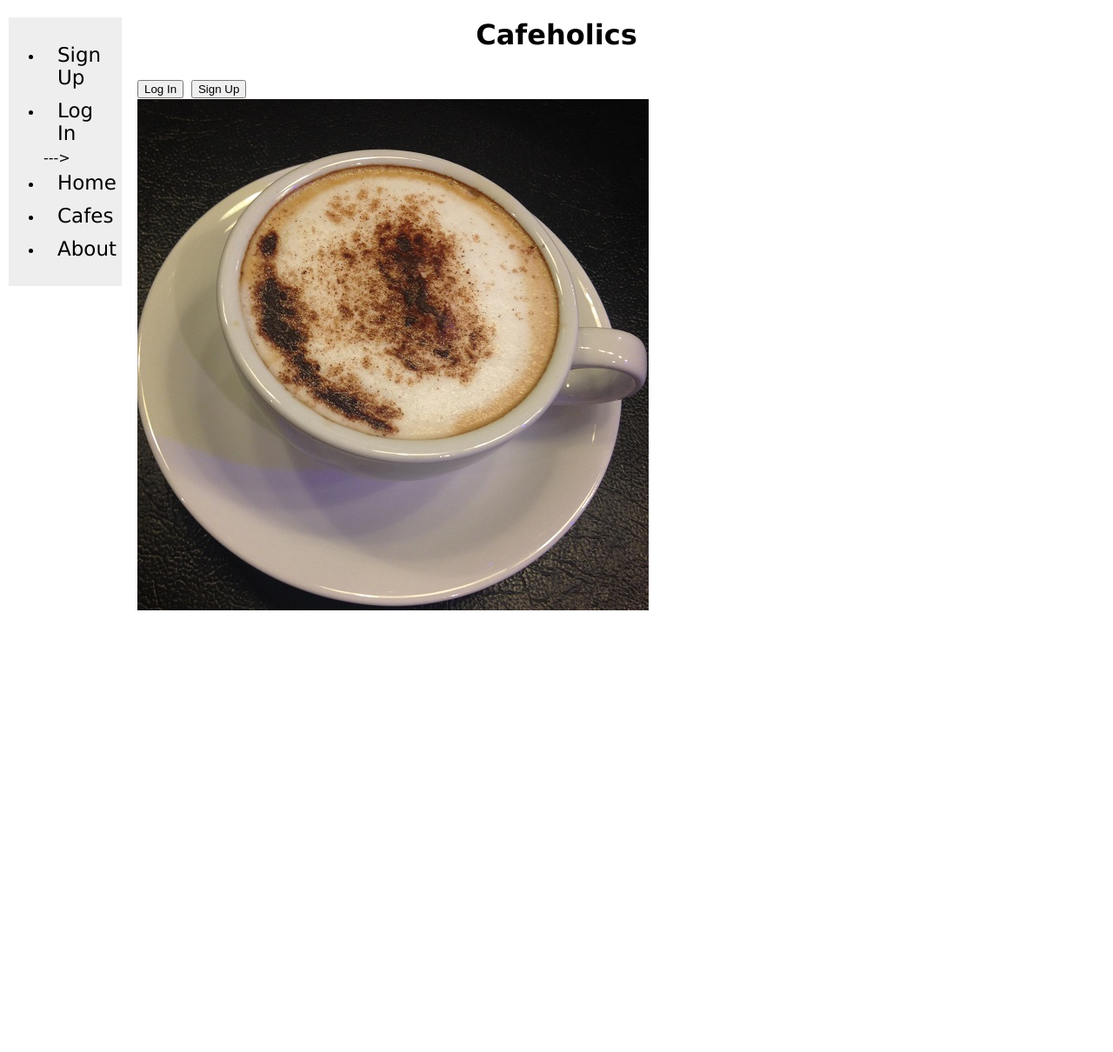
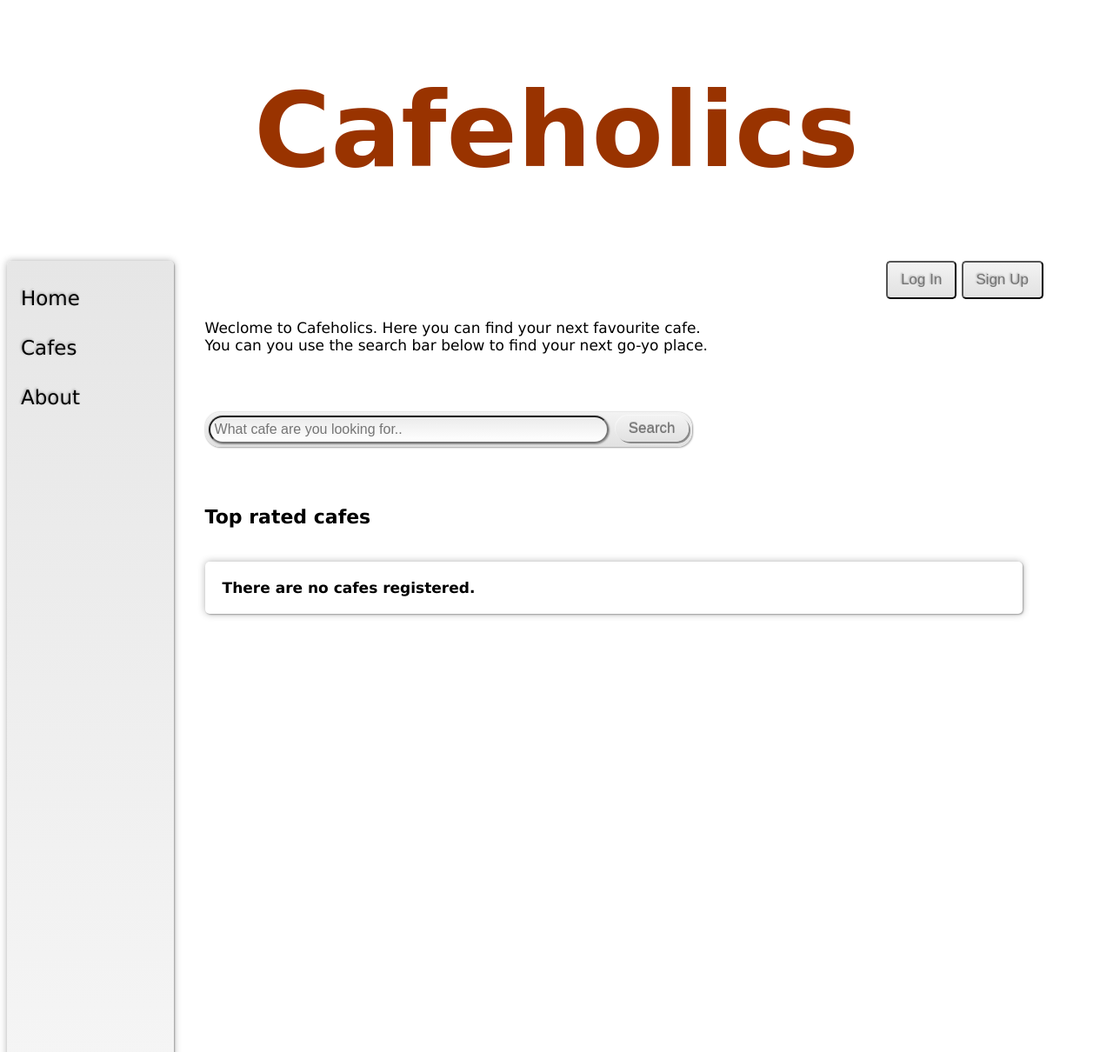
Before and after one commit to andreaschari/Cafeholics, a Django app: template templates/cafe/home.html in a window 1280 px wide. Shown: the whole page at 87% size. Run offline with Django 3.2, Linux system fonts and the light colour scheme; the template is opened without the code that fills it, so the values that code supplies are empty.

Commit message:
added more templates with css

```diff
--- a/cafe/urls.py
+++ b/cafe/urls.py
@@ -18,5 +18,5 @@ urlpatterns = [
    # url(r'^my_account/my_cafes/$', views.my_cafes, name='my_cafes'),
    # url(r'^my_account/my_cafes/add_cafe/$', views.add_cafe, name='add_cafe'),
    # url(r'^my_account/my_reviews/$', views.my_reviews, name='my_reviews'),
-   # url(r'^logout/$', views.user_logout, name='logout'),
+   url(r'^logout/$', views.user_logout, name='logout'),
     ]
--- a/cafe/views.py
+++ b/cafe/views.py
@@ -8,8 +8,8 @@ from django.views.generic import CreateView
 
 
 def home(request):
-    cafe_list = Cafe.objects.order_by('-average_rating')[:10]
-    context_dict = {'cafes': cafe_list}
+    cafe_list = Cafe.objects.all() #order_by('-average_rating')[:10]
+    context_dict = {}#'cafes': cafe_list}
 
     return render(request, 'cafe/home.html', context=context_dict)
 
--- /dev/null
+++ b/static/css/cafes.css
@@ -0,0 +1,81 @@
+
+#displayCafes{
+
+	width: 900px;
+	background: #fff;
+	margin: 20px auto;
+	float: left;
+	padding: 20px 20px;
+	outline: none;
+
+	border-radius: 5px;
+	-webkit-border-radius: 5px;
+	-moz-border-radius: 5px;
+
+	box-shadow: 1px 1px 2px rgba(0,0,0,.3), 0 0 8px rgba(0,0,0,.3);
+	-webkit-box-shadow: 1px 1px 2px rgba(0,0,0,.3), 0 0 8px rgba(0,0,0,.3);
+	-moz-box-shadow: 1px 1px 2px rgba(0,0,0,.3), 0 0 8px rgba(0,0,0,.3);
+}
+
+.rating{
+	display: inline;
+	font-size: 22px;
+	font-style: bold;
+	color: #ffcc00;
+	text-shadow: 0 1px 0 rgba(0,0,0,.3);
+}
+
+/*review*/
+
+.rate {
+    float: left;
+    height: 46px;
+    padding: 0 10px;
+}
+.rate:not(:checked) > input {
+    position:absolute;
+    top:-9999px;
+}
+.rate:not(:checked) > label {
+    float:right;
+    width:1em;
+    overflow:hidden;
+    white-space:nowrap;
+    cursor:pointer;
+    font-size:30px;
+    color:#ccc;
+}
+.rate:not(:checked) > label:before {
+    content: '★ ';
+}
+.rate > input:checked ~ label {
+    color: #ffc700;
+}
+.rate:not(:checked) > label:hover,
+.rate:not(:checked) > label:hover ~ label {
+    color: #deb217;
+}
+.rate > input:checked + label:hover,
+.rate > input:checked + label:hover ~ label,
+.rate > input:checked ~ label:hover,
+.rate > input:checked ~ label:hover ~ label,
+.rate > label:hover ~ input:checked ~ label {
+    color: #c59b08;
+}
+
+textarea{
+	box-sizing: border-box;
+	background: #fff;
+
+	background: -webkit-gradient( linear, left bottom, left top, color-stop(0, rgb(255,255,255)), color-stop(1, rgb(235,235,235)));
+	background: -moz-linear-gradient( center top, rgb(255,255,255) 0%, rgb(235,235,235) 100%);
+	font-size: 16px;
+	margin: 4px 4px;
+	padding: 5px 5px;
+	color: #737373;
+
+	box-shadow: 1px 1px 2px rgba(0,0,0,.3), 0 0 2px rgba(0,0,0,.3);
+	-webkit-box-shadow: 1px 1px 2px rgba(0,0,0,.3), 0 0 2px rgba(0,0,0,.3);
+	-moz-box-shadow: 1px 1px 2px rgba(0,0,0,.3), 0 0 2px rgba(0,0,0,.3);
+	outline: none;
+}
--- /dev/null
+++ b/static/css/main.css
@@ -0,0 +1,287 @@
+
+body {
+	font-family: "Lucida Sans Unicode", "Lucida Grande", sans-serif;
+	background-color: white;
+	overflow: auto;
+}
+
+/*side navigator*/
+.sidenav {
+	width: 15%;
+	position: fixed;
+	height: 100%;
+	background: #fafafa;
+
+	background: -webkit-gradient( linear, left bottom, left top, color-stop(0, rgb(250,250,250)), color-stop(1, rgb(230,230,230)));
+	background: -moz-linear-gradient( center top, rgb(250,250,250) 0%, rgb(230,230,230) 100%);
+
+	overflow-x: hidden;
+	padding: 8px 0;
+
+	border-radius: 5px;
+	-webkit-border-radius: 5px;
+	-moz-border-radius: 5px;
+
+	box-shadow: 1px 1px 2px rgba(0,0,0,.3), 0 0 8px rgba(0,0,0,.3);
+	-webkit-box-shadow: 1px 1px 2px rgba(0,0,0,.3), 0 0 8px rgba(0,0,0,.3);
+	-moz-box-shadow: 1px 1px 2px rgba(0,0,0,.3), 0 0 8px rgba(0,0,0,.3);
+}
+
+.sidenav a {
+	padding: 6px 8px 6px 16px;
+	text-decoration: none;
+	font-size: 23px;
+	color: #000000;
+	text-shadow: -1px -1px 3px rgba(0,0,0,.3);
+	display: block;
+}
+
+.sidenav a:hover {
+	color: #993300;
+	text-shadow: -1px -1px 3px rgba(0,0,0,.3);
+}
+
+
+
+
+/*main content*/
+div.main {
+	position: fixed;
+	width: 80%;
+	height: 100%;
+	top: 350px;
+	overflow-y: scroll;
+	overflow-x:hidden;
+	margin-left: 17%;
+	font-size: 17px;
+	padding: 0px 10px;
+}
+
+h1 {
+	font-size: 120px;
+	text-align: center;
+	font-family:"Bradley Hand ITC", "Comic Sans MS", sans-serif;
+	font-weight: bold;
+	color: #993300;
+	display: block;
+	float: none;
+	width: 100%
+}
+h2 {
+	width: 100%;
+	float: left;
+	font-size: 22px;
+	text-align: left;
+}
+
+
+
+/* Buttons */
+button{
+	color: #737373;
+	font: 17px;
+	background-color: #eee;
+	background: -webkit-gradient( linear,left top, left bottom, color-stop(0, rgb(243,243,243)), color-stop(1, rgb(225,225,225)));
+	background: -moz-linear-gradient( center top, rgb(243,243,243) 0%, rgb(225,225,225) 100%);
+	font-size: 17px;
+	text-shadow: -1px -1px 2px rgba(0,0,0,.3);
+	padding: 10px 15px;
+	border-radius: 5px;
+	cursor: pointer;
+}
+
+button:hover {
+	background: #fafafa;
+
+	background: -webkit-gradient( linear, left bottom, left top, color-stop(0, rgb(250,250,250)), color-stop(1, rgb(230,230,230)));
+	background: -moz-linear-gradient( center top, rgb(250,250,250) 0%, rgb(230,230,230) 100%);
+
+}
+
+
+/*submit button for forms*/
+button.submit{
+	margin-bottom: 10px;
+	margin-right:10px;
+	float: right;
+
+}
+
+
+.aa{
+	position: relative;
+	float: left;
+	font-size: 22px;
+	color: #993300;
+	margin: 10px;
+	text-decoration: none;
+}
+
+.aa:hover{
+	text-decoration: none;
+	font-style: bold;
+	text-shadow: -1px -1px 1px rgba(0,0,0,.2);
+}
+
+
+#login {
+	position: fixed;
+	right: 40px;
+	padding: 0px 40px;
+}
+
+
+
+
+/* Style of the search bar*/
+
+#searchform {
+	background: #e1e1e1;
+	width: 560px;
+	margin: 50px auto;
+	float: left;
+
+	background: -webkit-gradient( linear,left top, left bottom, color-stop(0, rgb(243,243,243)), color-stop(1, rgb(225,225,225)));
+	background: -moz-linear-gradient( center top, rgb(243,243,243) 0%, rgb(225,225,225) 100%);
+
+	border-radius: 17px;
+	-webkit-border-radius: 17px;
+	-moz-border-radius: 17px;
+
+	box-shadow: 1px 1px 2px rgba(0,0,0,.3), 0 0 2px rgba(0,0,0,.3);
+	-webkit-box-shadow: 1px 1px 2px rgba(0,0,0,.3), 0 0 2px rgba(0,0,0,.3);
+	-moz-box-shadow: 1px 1px 2px rgba(0,0,0,.3), 0 0 2px rgba(0,0,0,.3);
+}
+
+.searchbar{
+	background: #fafafa;
+
+	background: -webkit-gradient( linear, left bottom, left top, color-stop(0, rgb(250,250,250)), color-stop(1, rgb(230,230,230)));
+	background: -moz-linear-gradient( center top, rgb(250,250,250) 0%, rgb(230,230,230) 100%);
+
+	font-size: 16px;
+	margin: 4px 4px;
+	padding: 5px 5px;
+	width: 460px;
+
+	border-radius: 30px;
+	-webkit-border-radius: 30px;
+	-moz-border-radius: 30px;
+
+	box-shadow: 1px 1px 2px rgba(0,0,0,.3), 0 0 2px rgba(0,0,0,.3);
+	-webkit-box-shadow: 1px 1px 2px rgba(0,0,0,.3), 0 0 2px rgba(0,0,0,.3);
+	-moz-box-shadow: 1px 1px 2px rgba(0,0,0,.3), 0 0 2px rgba(0,0,0,.3);
+
+}
+
+.searchbar:focus{
+	background: #fff;
+
+	background: -webkit-gradient( linear, left bottom, left top, color-stop(0, rgb(255,255,255)), color-stop(1, rgb(235,235,235)));
+	background: -moz-linear-gradient( center top, rgb(255,255,255) 0%, rgb(235,235,235) 100%);
+	outline: none;
+}
+
+.searchButton{
+	background-color: #eee;
+	background: -webkit-gradient( linear,left top, left bottom, color-stop(0, rgb(243,243,243)), color-stop(1, rgb(225,225,225)));
+	background: -moz-linear-gradient( center top, rgb(243,243,243) 0%, rgb(225,225,225) 100%);
+
+	position: relative;
+	float: right;
+	border: 0;
+	color: #737373;
+	cursor: pointer;
+	font: 17px 'Raleway', sans-serif;
+	height: 30px;
+	margin: 4px 4px 0;
+	text-shadow: 0 -1px 0 rgba(0,0,0,.3);
+	width: 84px;
+	outline: none;
+
+	border-radius: 30px;
+	-webkit-border-radius: 30px;
+	-moz-border-radius: 30px;
+
+	box-shadow: -1px -1px 1px rgba(255,255,255,.5), 2px 2px 0 rgba(0,0,0,.4);
+	-moz-box-shadow: -1px -1px 1px rgba(255,255,255,.5), 2px 2px 0 rgba(0,0,0,.2);
+	-webkit-box-shadow: -1px -1px 1px rgba(255,255,255,.5), 2px 2px 0 rgba(0,0,0,.4);
+}
+
+.searchButton:hover {
+	background: #fafafa;
+
+	background: -webkit-gradient( linear, left bottom, left top, color-stop(0, rgb(250,250,250)), color-stop(1, rgb(230,230,230)));
+	background: -moz-linear-gradient( center top, rgb(250,250,250) 0%, rgb(230,230,230) 100%);
+}
+
+
+
+
+/* Style for input boxes*/
+
+input[type=text], input[type=password] {
+
+	box-sizing: border-box;
+	background: #fff;
+
+	background: -webkit-gradient( linear, left bottom, left top, color-stop(0, rgb(255,255,255)), color-stop(1, rgb(235,235,235)));
+	background: -moz-linear-gradient( center top, rgb(255,255,255) 0%, rgb(235,235,235) 100%);
+	outline: none;
+
+}
+
+input:focus{
+	background: #fff;
+
+	background: -webkit-gradient( linear, left bottom, left top, color-stop(0, rgb(255,255,255)), color-stop(1, rgb(235,235,235)));
+	background: -moz-linear-gradient( center top, rgb(255,255,255) 0%, rgb(235,235,235) 100%);
+	outline: none;
+	box-shadow: 1px 1px 2px rgba(0,0,0,.3), 0 0 2px rgba(0,0,0,.3);
+	-webkit-box-shadow: 1px 1px 2px rgba(0,0,0,.3), 0 0 2px rgba(0,0,0,.3);
+	-moz-box-shadow: 1px 1px 2px rgba(0,0,0,.3), 0 0 2px rgba(0,0,0,.3);
+}
+
+input.mainforms{
+	margin: 20px 20px;
+	padding: 10px 10px;
+}
+
+#mainform{
+	background: #fff;
+	margin: 20px auto;
+	padding: 20px 20px;
+	float: left;
+	outline: none;
+	width: 900px;
+
+	border-radius: 5px;
+	-webkit-border-radius: 5px;
+	-moz-border-radius: 5px;
+
+	box-shadow: 1px 1px 2px rgba(0,0,0,.3), 0 0 8px rgba(0,0,0,.3);
+	-webkit-box-shadow: 1px 1px 2px rgba(0,0,0,.3), 0 0 8px rgba(0,0,0,.3);
+	-moz-box-shadow: 1px 1px 2px rgba(0,0,0,.3), 0 0 8px rgba(0,0,0,.3);
+}
+
+#dropdown{
+	background: #e1e1e1;
+
+	background: -webkit-gradient( linear,left top, left bottom, color-stop(0, rgb(243,243,243)), color-stop(1, rgb(225,225,225)));
+	background: -moz-linear-gradient( center top, rgb(243,243,243) 0%, rgb(225,225,225) 100%);
+
+	padding: 5px 5px;
+	color: #737373;
+	font-size: 17px;
+
+	border-radius: 17px;
+	-webkit-border-radius: 17px;
+	-moz-border-radius: 17px;
+
+	box-shadow: 1px 1px 2px rgba(0,0,0,.3), 0 0 2px rgba(0,0,0,.3);
+	-webkit-box-shadow: 1px 1px 2px rgba(0,0,0,.3), 0 0 2px rgba(0,0,0,.3);
+	-moz-box-shadow: 1px 1px 2px rgba(0,0,0,.3), 0 0 2px rgba(0,0,0,.3);
+}
+#dropdown:focus{
+	outline: none;
+}
--- a/templates/cafe/about.html
+++ b/templates/cafe/about.html
@@ -1,13 +1,14 @@
 <!DOCTYPE html>
+
 {% extends 'cafe/base.html' %}
 {% load staticfiles %}
 
 {% block title_block %}
 	About us
 {% endblock %}
->
+
 {% block body_block %}
- <h1> WELCOME </h1>
+	<h2> WELCOME </h2>
 	<center><b> -Our Mission - </b></center>
 	To provide our customers with the most efficient rating system
 	and educating readers about cafes with in-depth tasting reports and technically informed commentary.
--- a/templates/cafe/base.html
+++ b/templates/cafe/base.html
@@ -4,6 +4,10 @@
 <html>
 	<head lang="en">
 		<meta charset="UTF-8" />
+		<link rel="stylesheet" href="/static/css/main.css">
+		<link rel="stylesheet" href="/static/css/cafes.css">
+		<link rel="stylesheet" href="/static/css/chosen_cafe.css">
+
 		<title>
 			{% block title_block %}
 			{% endblock %}
@@ -11,80 +15,38 @@
 
 
         <meta name="viewport" content="width=device-width, initial-scale=1">
-        <style>
-        body {
-          font-family: "Lucida Sans Unicode", "Lucida Grande", sans-serif;
-        }
 
-        .sidenav {
-          width: 130px;
-          position: fixed;
-          z-index: 1;
-          top: 20px;
-          left: 10px;
-          background: #eee;
-          overflow-x: hidden;
-          padding: 8px 0;
-        }
-
-        .sidenav a {
-          padding: 6px 8px 6px 16px;
-          text-decoration: none;
-          font-size: 23px;
-          color: #000000;
-          display: block;
-        }
-
-        .sidenav a:hover {
-          color: #8B4513;
-        }
-
-        .main {
-          margin-left: 140px; /* Same width as the sidebar + left position in px */
-          font-size: 28px; /* Increased text to enable scrolling */
-          padding: 0px 10px;
-        }
-
-        div.a {
-            text-align: center;
-        }
-
-        @media screen and (max-height: 450px) {
-          .sidenav {padding-top: 15px;}
-          .sidenav a {font-size: 18px;}
-        }
-        </style>
     </head>
     <body>
+		<div>
+            <h1>Cafeholics</h1>
+		</div>
 
         <div class="sidenav">
             {% block sidebar_block %}
-            <ul>
+            <p>
             {% if user.is_authenticated %}
-			    <li><a href="{% url 'my_account' %}">My Account</a></li>
-             <!---{% else %}
-                <li><a href="{% url 'sign_up' %}">Sign Up</a></li>
-			    <li><a href="{% url 'login' %}">Log In</a></li>--->
+			    <a href="{% url 'my_account' %}">My Account</a><br>
+
             {% endif %}
-                <li><a href="{% url 'home' %}">Home</a></li>
-			    <li><a href="{% url 'cafes' %}">Cafes</a></li>
-                <li><a href="{% url 'about' %}">About</a></li>
-		    </ul>
+                <a href="{% url 'home' %}">Home</a><br>
+			    <a href="{% url 'cafes' %}">Cafes</a><br>
+                <a href="{% url 'about' %}">About</a><br>
+		    </p>
             {% endblock %}
         </div>
 
-        <div>
+        <div id="login">
+			{% if user.is_authenticated %}
+				<button onclick="window.location.href = '{% url 'logout' %}';">Log out</button>
+            {% else %}
 
+				<button onclick="window.location.href = '{% url 'login' %}';">Log In</button>
+				<button onclick="window.location.href = '{% url 'sign_up' %}';">Sign Up</button>
+			{% endif %}
         </div>
-        <div class="a">
-            <h1>Cafeholics</h1>
-        </div>
-        <div class="main">
-            {% if user.is_authenticated %}
-            {% else %}
-                <button onclick="window.location.href = 'cafe/login.html';">Log In</button>
-                <button onclick="window.location.href = 'cafe/sign_up.html';">Sign Up</button>
-            {% endif %}
+
+		<div class="main">
             {% block body_block %}
 			{% endblock %}
         </div>
--- a/templates/cafe/home.html
+++ b/templates/cafe/home.html
@@ -7,7 +7,47 @@
 {% endblock %}
 
 {% block body_block %}
-	<div>
-		<img src="{% static "images/cup.jpg" %}"alt="Picture of a coffee cup" />
+	<p> Weclome to Cafeholics. Here you can find your next favourite cafe. </br>
+	You can you use the search bar below to find your next go-yo place. </p>
+		<form id="searchform" method="GET" action="">
+			{% csrf_token %}
+			<input class="searchButton" type="submit" value="Search"/>
+			<input class="searchbar" type="text" placeholder="What cafe are you looking for..">
+
+		</form>
+
+
+<!-- Think this goes into search_results.html???
+
+	{% if books %}
+		{% for each_book in books %} // books is list here so pick each element using for loop
+		<a href="{% url 'buy_book' pk=each_book.pk %}">
+		<!--Upon successful search book image with hyperlink appears -->
+		<!-- <img src="{{each_book.image.url}}" alt="No Image"></a>
+		<p>{{each_book.bookname}}</p>
+		<p>Rs.{{each_book.price}}</p>
+		{% endfor %}
+	{% endif %}
+
+-->
+
+	<h2> Top rated cafes </h2>
+	<div id="displayCafes">
+		{% if Cafes %}
+			<ol>
+				{% for cafe in Cafes %}
+					<li>
+					<a href="{% url 'chosen_cafe' cafe_name.slug %}">{{ cafe.name }}</a>
+
+					<!-- <p class="rating">{{ cafe.average_rating }}</p> -->
+					</li>
+				{% endfor %}
+			</ol>
+		{% else %}
+			<strong>There are no cafes registered.</strong>
+		{% endif %}
 	</div>
+
+
+
 {% endblock %}
```
Also changed, not shown: templates/cafe/cafes.html (+1 -7 lines), templates/cafe/chosen_cafe.html (+9 -18 lines), templates/cafe/login.html (+12 -9 lines), templates/cafe/sign_up.html (+6 -8 lines), static/images/cup.JPG (deleted). Lines whose indentation alone changed are shown as unchanged.
